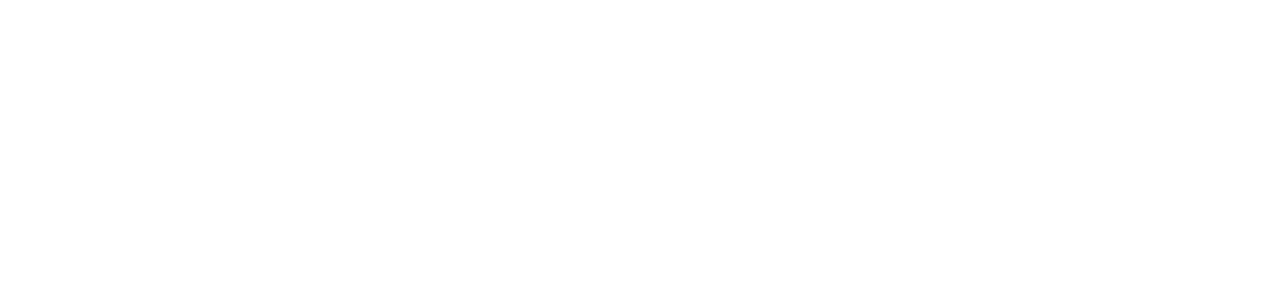
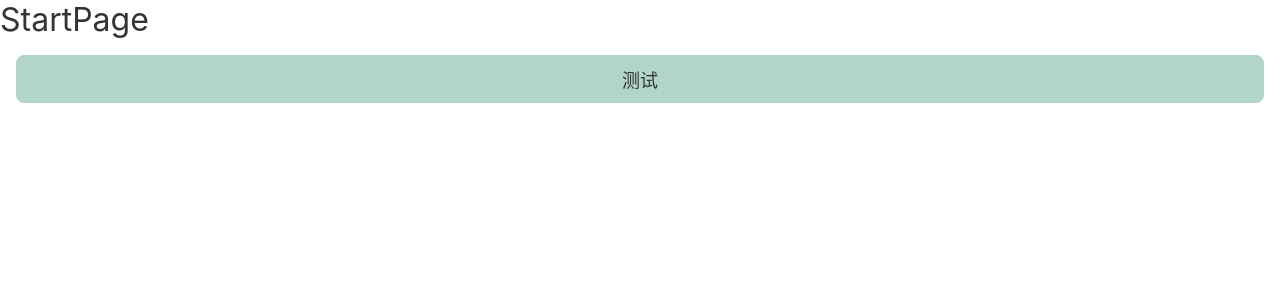
Before and after one commit to GSemir0418/account-record-vue3-tsx, a Vue app: page /#/start in a window 1280 px wide. Before the commit this address had no page. Shown: the top 300 px of the page. Built offline with nearby package versions, Linux system fonts and the light colour scheme.

Commit message:
封装Button组件

```diff
--- a/src/assets/stylesheet/vars.scss
+++ b/src/assets/stylesheet/vars.scss
@@ -8,4 +8,9 @@
     --welcome-text-color: white;
     --welcome-nav-gap: 8px;
     --z-index-bottom-nav: 10;
+    --button-bg: #b1d5c8;
+    --button-text-color: #333;
+    --button-font-size: 18px;
+    --button-border-radius: 8px;
+    --button-height: 48px;
 }
--- a/src/config/routes.ts
+++ b/src/config/routes.ts
@@ -7,6 +7,7 @@
 import { SecondActions } from "../components/welcome/SecondActions";
 import { Third } from "../components/welcome/Third";
 import { ThirdActions } from "../components/welcome/ThirdActions";
+import { StartPage } from "../views/StartPage";
 import { Welcome } from "../views/Welcome";
 
 export const routes: RouteRecordRaw[] = [
@@ -39,4 +40,8 @@
       },
     ],
   },
+  {
+    path: "/start",
+    component: StartPage,
+  },
 ];
--- /dev/null
+++ b/src/shared/Button.module.scss
@@ -0,0 +1,9 @@
+.button {
+    background-color: var(--button-bg);
+    color:var(--button-text-color);
+    border: 1px solid var(--button-bg);
+    padding: 8px 16px;
+    font-size: var(--button-font-size);
+    border-radius: var(--button-border-radius);
+    height: var(--button-height);
+}
--- /dev/null
+++ b/src/shared/Button.tsx
@@ -0,0 +1,11 @@
+import { defineComponent } from "vue";
+import s from "./Button.module.scss";
+interface Props {
+  onClick: (e: MouseEvent) => void;
+}
+export const Button = defineComponent<Props>({
+  setup(props, context) {
+    // button的内容应该是从外部插槽定义的
+    return () => <button class={s.button}>{context.slots.default?.()}</button>;
+  },
+});
--- /dev/null
+++ b/src/views/StartPage.module.scss
@@ -0,0 +1,6 @@
+.button {
+    width:100%;
+    &_wrapper {
+        padding:16px
+    }
+}
--- /dev/null
+++ b/src/views/StartPage.tsx
@@ -0,0 +1,20 @@
+import { defineComponent } from "vue";
+import { Button } from "../shared/Button";
+import s from "./StartPage.module.scss";
+export const StartPage = defineComponent({
+  setup(props, context) {
+    const onClick = () => {
+      console.log("hi");
+    };
+    return () => (
+      <div>
+        <h1>StartPage</h1>
+        <div class={s.button_wrapper}>
+          <Button class={s.button} onClick={onClick}>
+            测试
+          </Button>
+        </div>
+      </div>
+    );
+  },
+});
```
